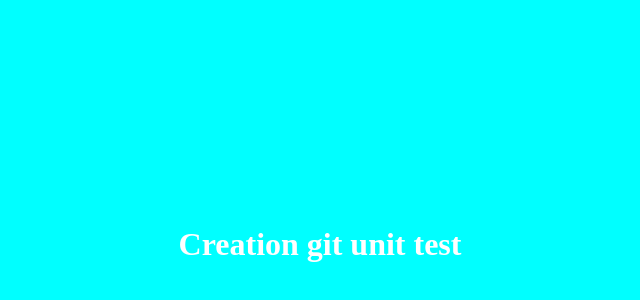
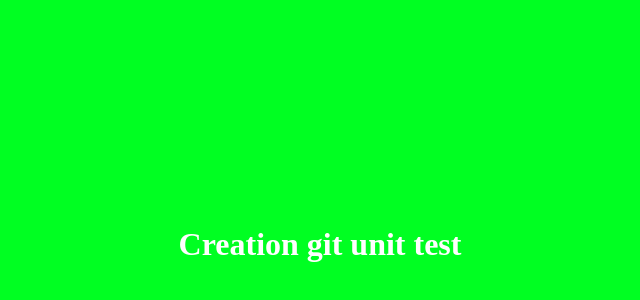
Before and after one commit to diahara94/creationgitetgithub, a plain HTML site: page index.html in a window 1280 px wide. Shown: the part 48-348 px from the top of the page, without its empty margins (320-960 px from the left). Drawn offline with Linux system fonts and the light colour scheme.

Commit message:
modiff de la couleur de fond

```diff
--- a/index.html
+++ b/index.html
@@ -6,7 +6,7 @@
     <meta name="viewport" content="width=device-width, initial-scale=1.0">
     <title></title>
 </head>
-<body style="background-color: aqua;">
+<body style="background-color: rgb(0, 255, 34);">
 
     <h1 style="padding: 20%; padding-bottom: 20%;text-align: center;color: white;">Creation git unit test</h1>
 
```
